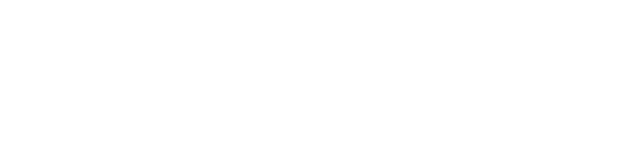
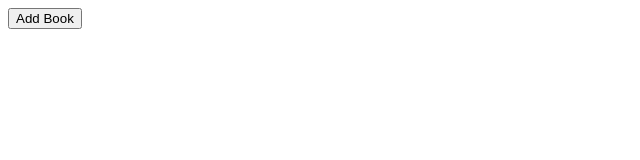
Before and after one commit to slimmgrimm/library, a plain HTML site: page index.html in a window 1280 px wide. Shown: the whole page, without its empty margins (0-640 px from the left). Drawn offline with Linux system fonts and the light colour scheme.

Commit message:
Created Add Book button

```diff
--- a/index.html
+++ b/index.html
@@ -5,8 +5,9 @@
     <meta http-equiv="X-UA-Compatible" content="IE=edge">
     <meta name="viewport" content="width=device-width, initial-scale=1.0">
     <title>Library</title>
+    <script src="script.js" defer></script>
 </head>
 <body>
-
+    <button onclick="addBookToLibrary()">Add Book</button>
 </body>
 </html>
--- a/script.js
+++ b/script.js
@@ -8,5 +8,11 @@ function Book(title, author, pageCount, hasRead) {
 }
 
 function addBookToLibrary() {
+    newTitle = prompt('What is the title of the book?');
+    newBook = new Book(newTitle, 'Dan', '187', true);
+    console.log(newBook);
 
+    // bookCard = document.createElement('p');
+    // bookCard.textContent = newBook.title;
+    // bookCard.appendChild(newTitle);
 }
```
